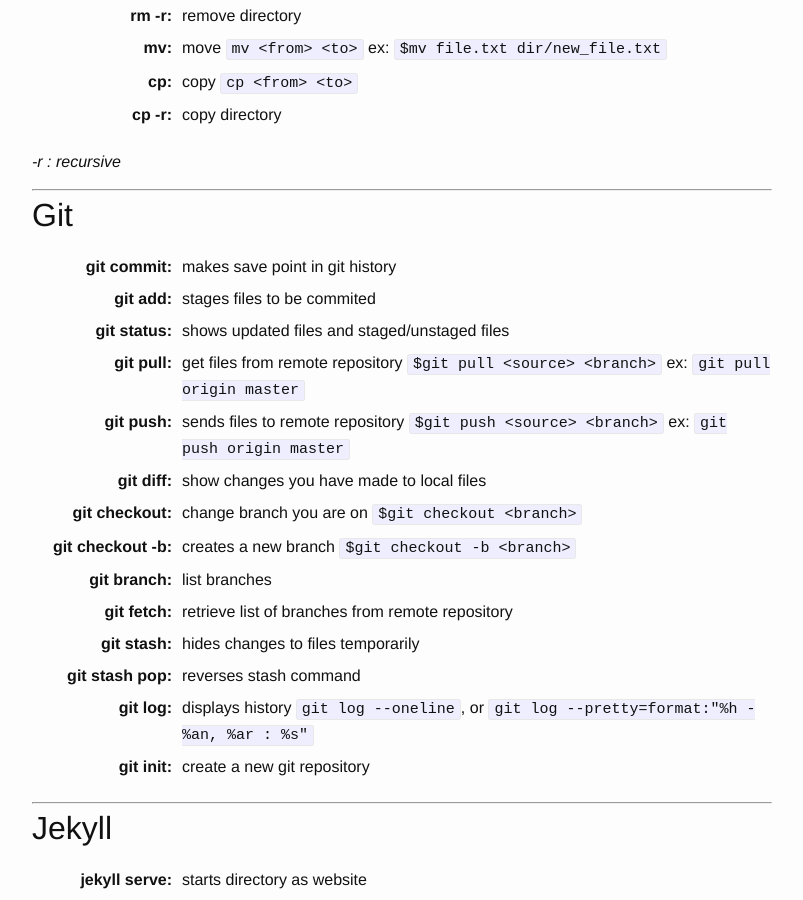
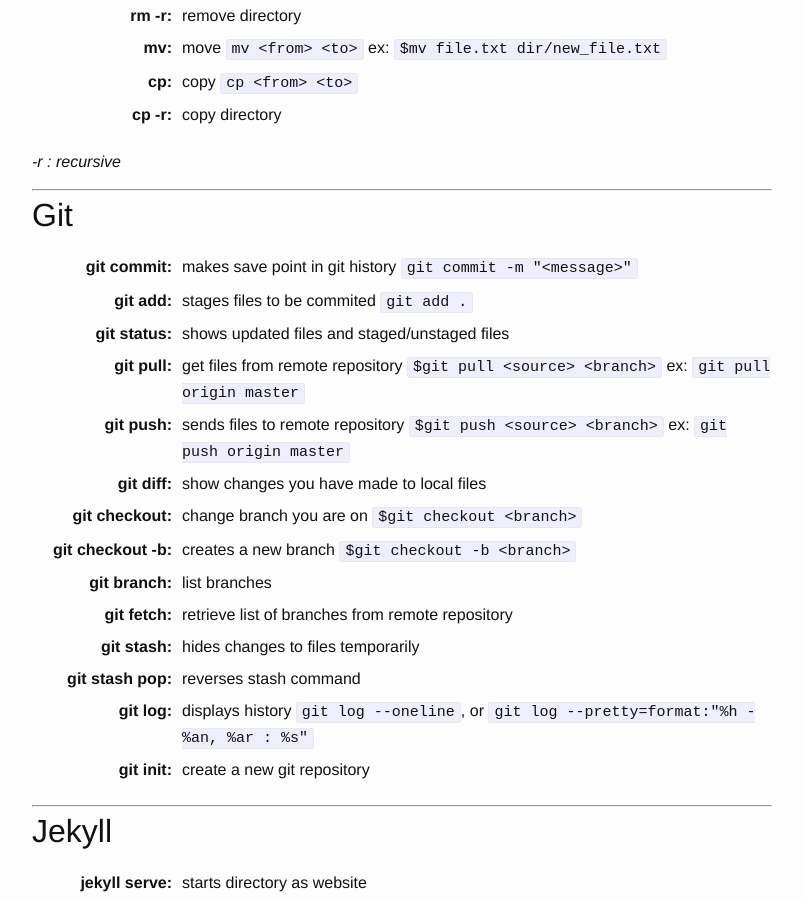
Before and after one commit to OldManAkatsuki/OldManAkatsuki.github.io, a Jekyll site: the page built from _posts/2016-01-21-commands.md, in a window 1280 px wide and 900 px high, scrolled down 388 px. Shown: the whole window, without its empty margins (238-1041 px from the left). Built offline with Jekyll 4.4.1, drawn with Linux system fonts in a browser that asks for light colours.

Commit message:
updated commands post

```diff
--- a/_posts/2016-01-21-commands.md
+++ b/_posts/2016-01-21-commands.md
@@ -37,10 +37,10 @@ _-r : recursive_
 ##Git
 
 git commit
-: makes save point in git history
+: makes save point in git history `git commit -m "<message>"`
 
 git add
-: stages files to be commited
+: stages files to be commited `git add .`
 
 git status
 : shows updated files and staged/unstaged files
```
